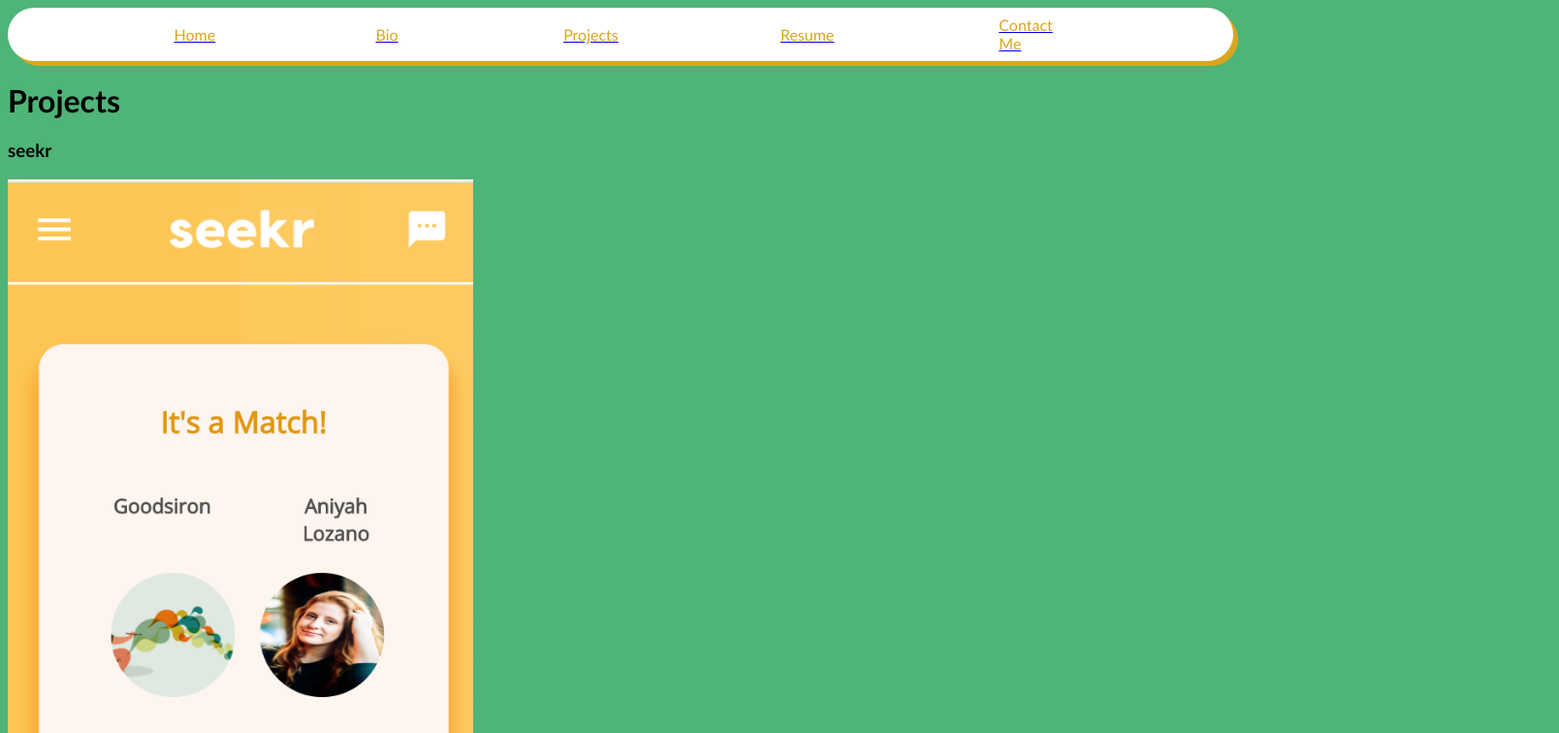
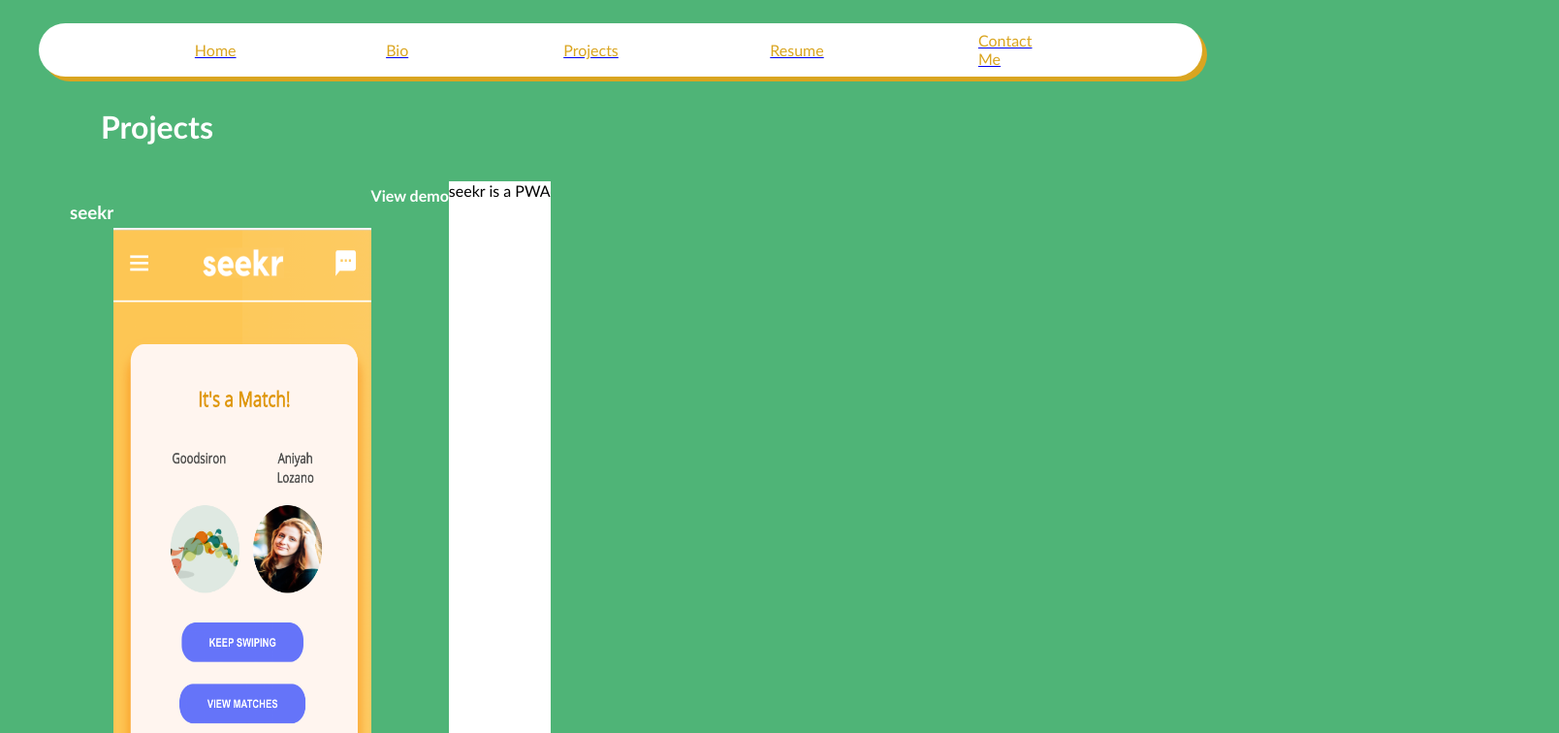
Before and after one commit to mackenziekroon/portfolio, a React (Create React App) app: page /projects in a window 1280 px wide. Shown: the top 756 px of the page at 97% size, 1608 px wide, since content can reach past the window. Built offline with nearby package versions, Linux system fonts and the light colour scheme.

Commit message:
added hover

```diff
--- a/public/style.css
+++ b/public/style.css
@@ -5,22 +5,30 @@ body {
 
 .home-navbar-container {
   display: flex;
-  align-items: center;
-  justify-content: space-evenly;
+  /* align-items: center; */
+  justify-content: space-around;
   height: 25em;
+  flex-wrap: wrap;
+  align-content: center;
   /* background-color: whitesmoke; */
 }
 
-.home-nav-header {
+.bio-nav-header {
   align-items: center;
-  justify-content: center;
-  margin: 10%;
+  /* margin: 5%; */
+  /* justify-content: center; */
   color: white;
   text-decoration: none;
   font-size: 20px;
   background-color: lightgreen;
   border-radius: 50%;
-  height: 20%;
+  border: 5px solid gold;
+  height: 5em;
+  width: 7em;
+}
+
+.bio-nav-header:hover {
+  background-color: #e9963a;
 }
 
 .navbar-container {
@@ -30,6 +38,10 @@ body {
   background-color: white;
   border-radius: 25em;
   box-shadow: 5px 5px goldenrod;
+  margin-top: 1.5em;
+  margin-left: 2em;
+  margin-right: 2em;
+  margin-bottom: 2em;
 }
 
 .nav-header {
@@ -44,14 +56,6 @@ body {
   width: 100%;
 }
 
-.seekr-container {
-  width: 100em;
-}
-
-.seekr-img {
-  width: 30%;
-}
-
 .home {
   color: white;
 }
@@ -60,3 +64,35 @@ body {
 img.bodhi {
   border: 5px solid white;
 }
+
+/* PROJECTS */
+.projects-heading {
+  color: white;
+  margin-left: 3em;
+}
+
+.seekr-container {
+  display: flex;
+  width: 100%;
+  margin-left: 4em;
+  height: 100vh;
+}
+
+.seekr-header {
+  color: white;
+  margin-top: 2em;
+}
+
+.seekr-img {
+  margin-top: 4em;
+  width: 21%;
+  height: auto;
+}
+
+.view-demo {
+  color: white;
+}
+
+.seekr-description {
+  background-color: white;
+}
--- a/src/components/HomeNavbar.js
+++ b/src/components/HomeNavbar.js
@@ -9,16 +9,16 @@ const HomeNavbar = () => {
           <div className="nav-header">Home</div>
         </Link> */}
         <Link to="/bio">
-          <div className="home-nav-header">Bio</div>
+          <div className="bio-nav-header">Bio</div>
         </Link>
         <Link to="/projects">
-          <div className="home-nav-header">Projects</div>
+          <div className="project-nav-header">Projects</div>
         </Link>
         <Link to="/resume">
-          <div className="home-nav-header">Resume</div>
+          <div className="resume-nav-header">Resume</div>
         </Link>
         <Link to="/contact">
-          <div className="home-nav-header">Contact Me</div>
+          <div className="contact-nav-header">Contact Me</div>
         </Link>
       </div>
     </div>
--- a/src/components/Projects.js
+++ b/src/components/Projects.js
@@ -6,10 +6,12 @@ const Projects = () => {
   return (
     <div>
       <Navbar />
-      <h1>Projects</h1>
+      <h1 className="projects-heading">Projects</h1>
       <div className="seekr-container">
-        <h3>seekr</h3>
+        <h3 className="seekr-header">seekr</h3>
         <img className="seekr-img" alt="seekr-img" src={match} />
+        <h4 className="view-demo">View demo</h4>
+        <p className="seekr-description">seekr is a PWA</p>
       </div>
 
       <h3>Pup Quiz</h3>
```
Also changed, not shown: 1 other file (tests, documents, lock files or other folders).
